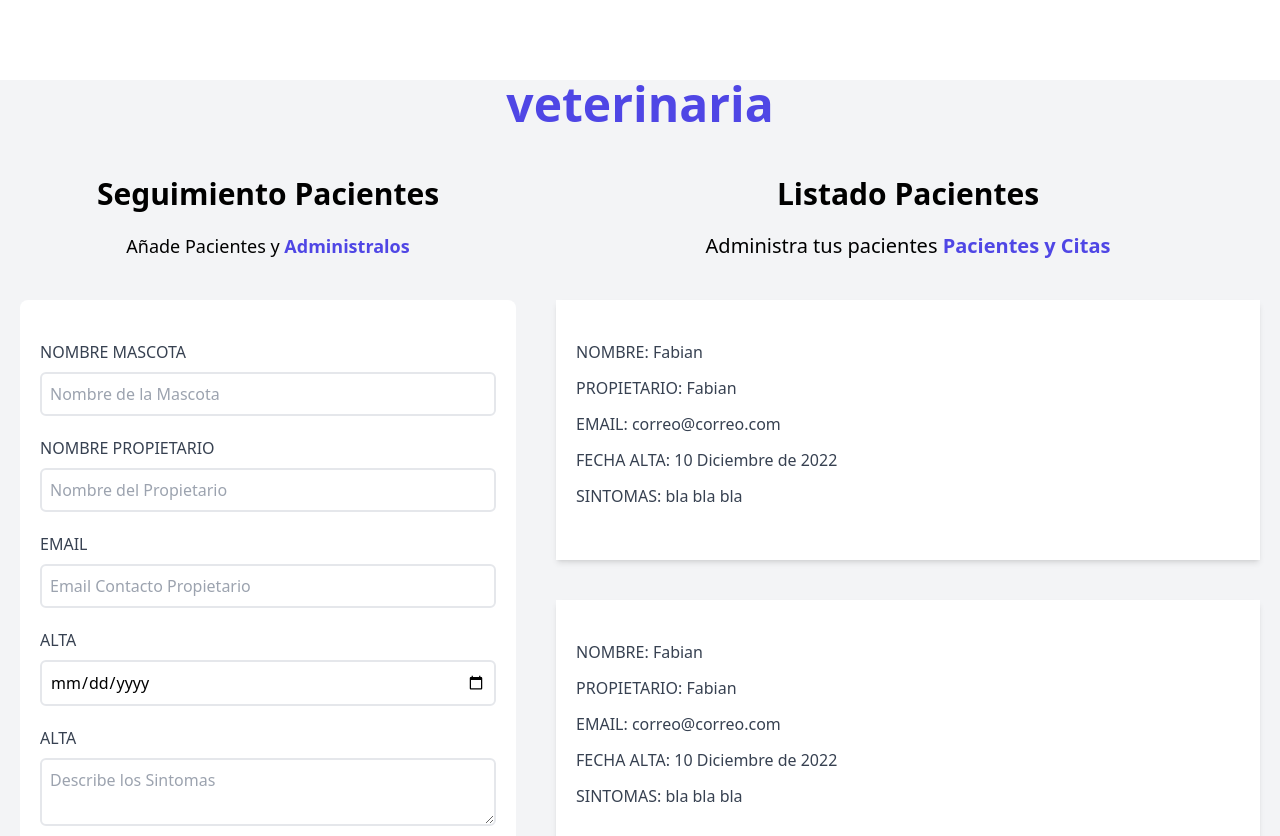
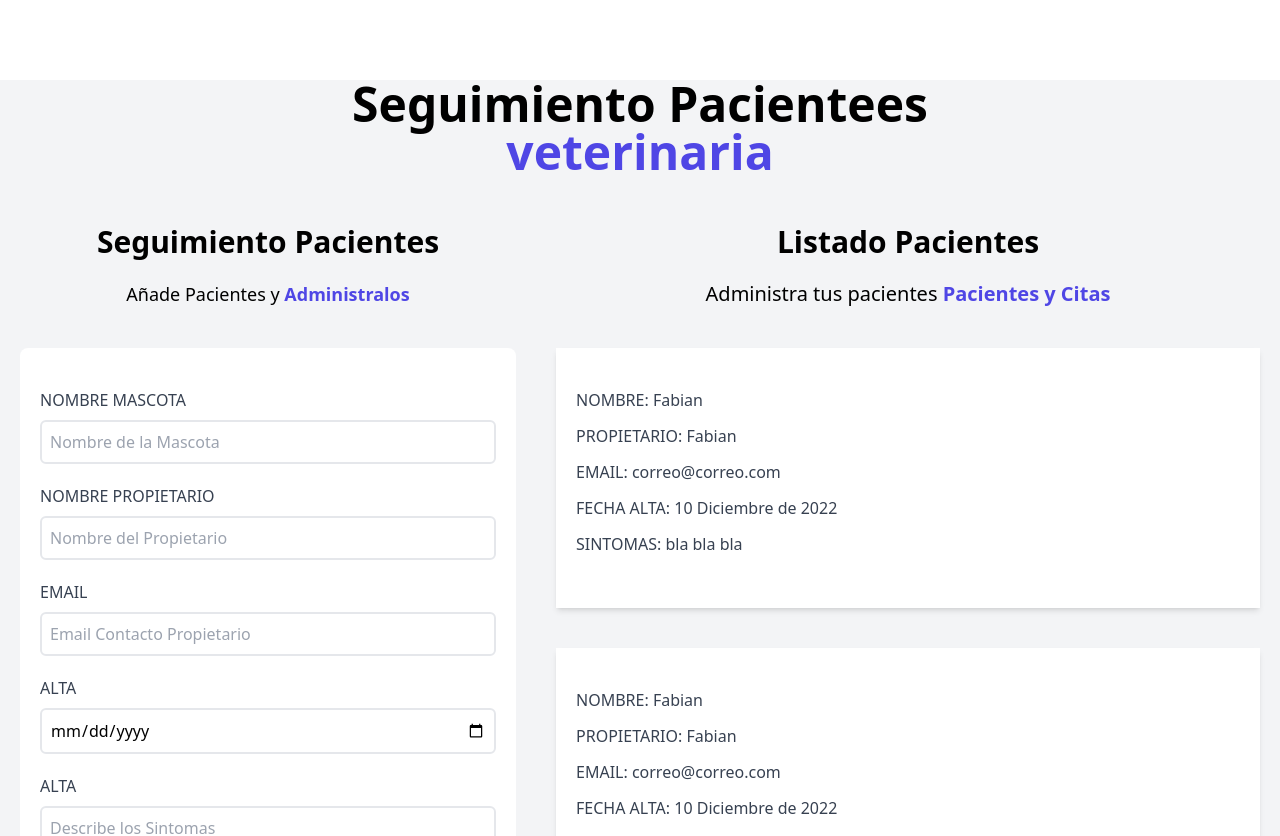
Before and after one commit to fabiancrc124/citas, a React (Vite) app: page / in a window 1280 px wide. Shown: the top 836 px of the page. Built offline with nearby package versions, Linux system fonts and the light colour scheme.

Commit message:
Version 6

```diff
--- a/src/Components/Header.jsx
+++ b/src/Components/Header.jsx
@@ -5,7 +5,7 @@ const Header = ({}) => {
   return (
     <>
       <h1 className="font-black text-5xl text-center md:w-2/3 mx-auto">
-          {" "}
+         Seguimiento Pacientees {" "}
          <span className="text-indigo-600">veterinaria</span>
       </h1>
 
```
